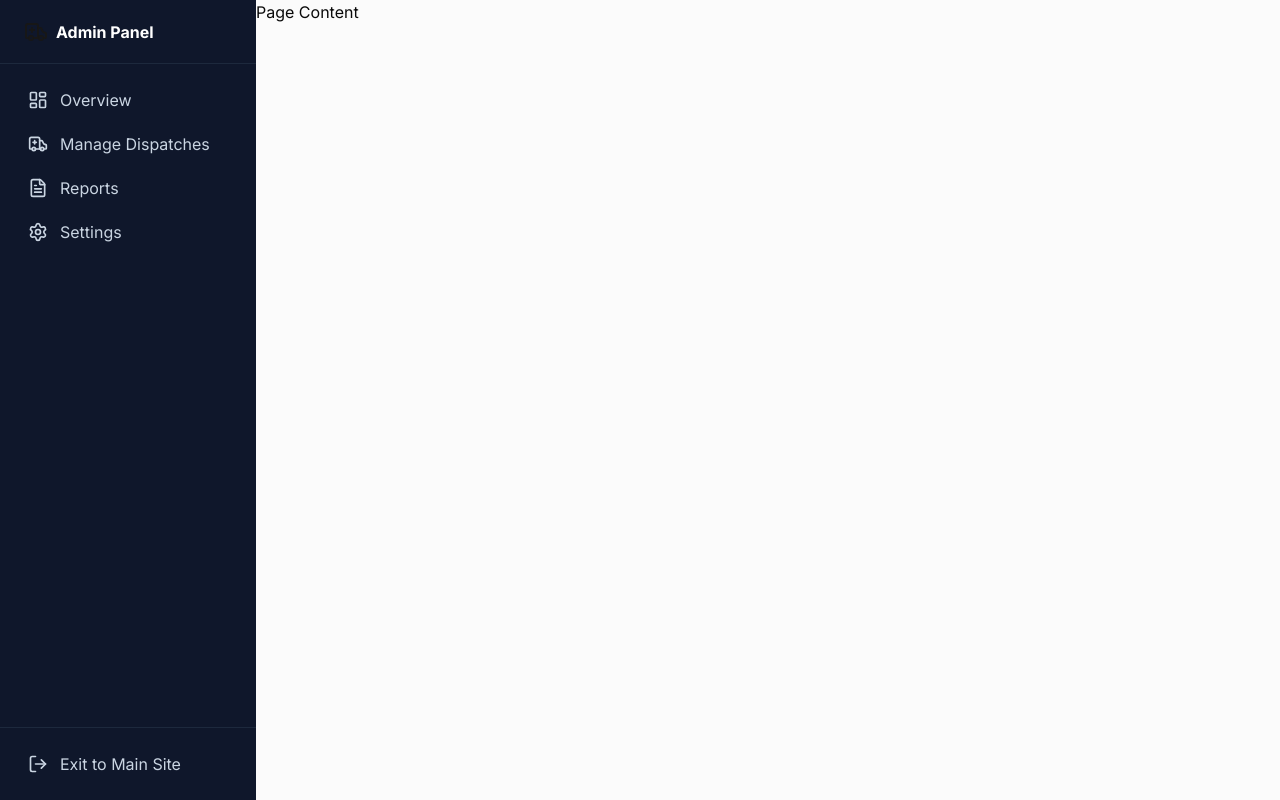
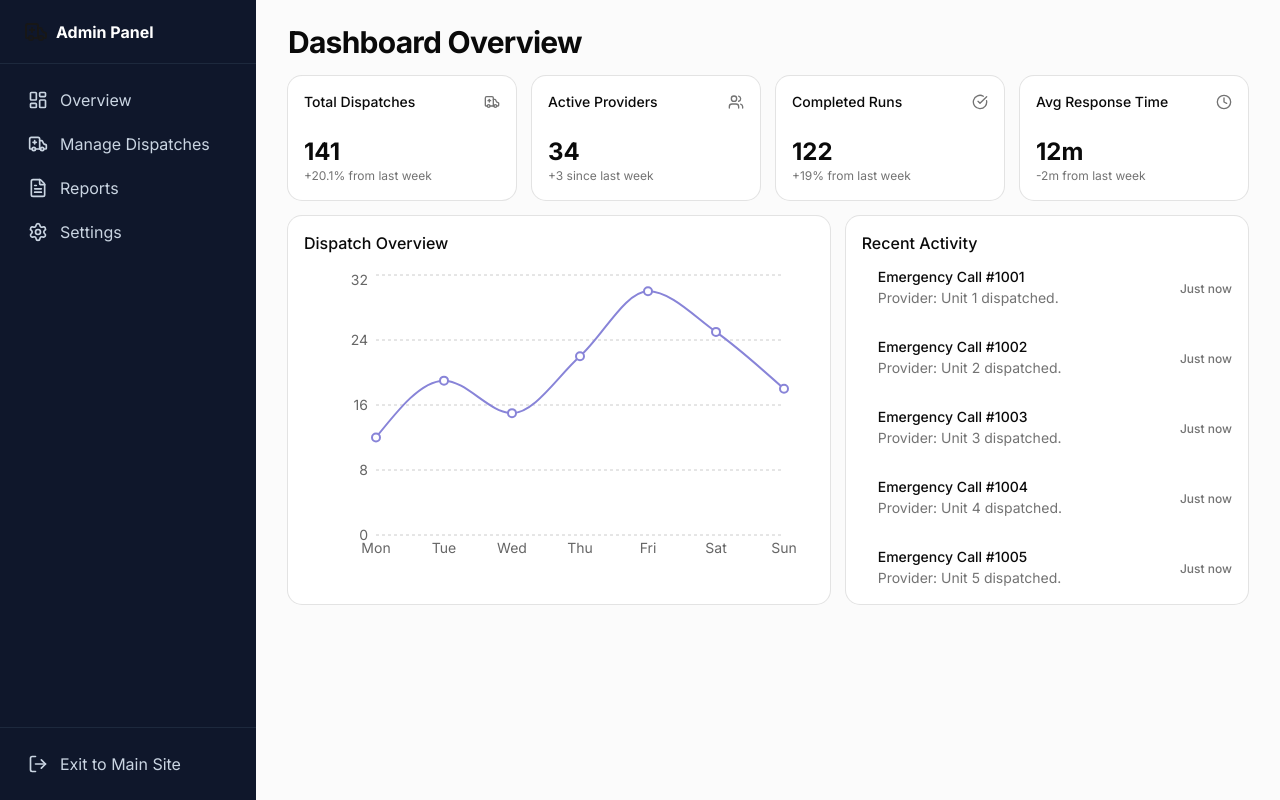
Before and after one commit to arpansarkar112/Emergency_Ambulance_Dispatch_System_frontend, a Next.js app: page /admin in a window 1280 px wide. Built offline with nearby package versions, Linux system fonts and the light colour scheme.

Commit message:
feat: build Admin overview page with Recharts

```diff
--- a/src/app/(admin)/admin/page.tsx
+++ b/src/app/(admin)/admin/page.tsx
@@ -1 +1,109 @@
-export default function Page() { return <div>Page Content</div> }
+"use client";
+
+import { Card, CardContent, CardHeader, CardTitle } from "@/components/ui/card";
+import { Ambulance, Users, CheckCircle, Clock } from "lucide-react";
+import { LineChart, Line, XAxis, YAxis, CartesianGrid, Tooltip, ResponsiveContainer } from 'recharts';
+
+const data = [
+  { name: 'Mon', dispatches: 12 },
+  { name: 'Tue', dispatches: 19 },
+  { name: 'Wed', dispatches: 15 },
+  { name: 'Thu', dispatches: 22 },
+  { name: 'Fri', dispatches: 30 },
+  { name: 'Sat', dispatches: 25 },
+  { name: 'Sun', dispatches: 18 },
+];
+
+export default function AdminOverview() {
+  return (
+    <div className="flex-1 space-y-4 p-8 pt-6">
+      <div className="flex items-center justify-between space-y-2">
+        <h2 className="text-3xl font-bold tracking-tight">Dashboard Overview</h2>
+      </div>
+
+      <div className="grid gap-4 md:grid-cols-2 lg:grid-cols-4">
+        <Card>
+          <CardHeader className="flex flex-row items-center justify-between space-y-0 pb-2">
+            <CardTitle className="text-sm font-medium">Total Dispatches</CardTitle>
+            <Ambulance className="h-4 w-4 text-muted-foreground" />
+          </CardHeader>
+          <CardContent>
+            <div className="text-2xl font-bold">141</div>
+            <p className="text-xs text-muted-foreground">+20.1% from last week</p>
+          </CardContent>
+        </Card>
+        <Card>
+          <CardHeader className="flex flex-row items-center justify-between space-y-0 pb-2">
+            <CardTitle className="text-sm font-medium">Active Providers</CardTitle>
+            <Users className="h-4 w-4 text-muted-foreground" />
+          </CardHeader>
+          <CardContent>
+            <div className="text-2xl font-bold">34</div>
+            <p className="text-xs text-muted-foreground">+3 since last week</p>
+          </CardContent>
+        </Card>
+        <Card>
+          <CardHeader className="flex flex-row items-center justify-between space-y-0 pb-2">
+            <CardTitle className="text-sm font-medium">Completed Runs</CardTitle>
+            <CheckCircle className="h-4 w-4 text-muted-foreground" />
+          </CardHeader>
+          <CardContent>
+            <div className="text-2xl font-bold">122</div>
+            <p className="text-xs text-muted-foreground">+19% from last week</p>
+          </CardContent>
+        </Card>
+        <Card>
+          <CardHeader className="flex flex-row items-center justify-between space-y-0 pb-2">
+            <CardTitle className="text-sm font-medium">Avg Response Time</CardTitle>
+            <Clock className="h-4 w-4 text-muted-foreground" />
+          </CardHeader>
+          <CardContent>
+            <div className="text-2xl font-bold">12m</div>
+            <p className="text-xs text-muted-foreground">-2m from last week</p>
+          </CardContent>
+        </Card>
+      </div>
+
+      <div className="grid gap-4 md:grid-cols-2 lg:grid-cols-7">
+        <Card className="col-span-4">
+          <CardHeader>
+            <CardTitle>Dispatch Overview</CardTitle>
+          </CardHeader>
+          <CardContent className="pl-2">
+            <div className="h-[300px] w-full">
+              <ResponsiveContainer width="100%" height="100%">
+                <LineChart data={data} margin={{ top: 5, right: 30, left: 20, bottom: 5 }}>
+                  <CartesianGrid strokeDasharray="3 3" vertical={false} />
+                  <XAxis dataKey="name" axisLine={false} tickLine={false} />
+                  <YAxis axisLine={false} tickLine={false} />
+                  <Tooltip />
+                  <Line type="monotone" dataKey="dispatches" stroke="#8884d8" strokeWidth={2} dot={{ r: 4 }} activeDot={{ r: 8 }} />
+                </LineChart>
+              </ResponsiveContainer>
+            </div>
+          </CardContent>
+        </Card>
+        <Card className="col-span-3">
+          <CardHeader>
+            <CardTitle>Recent Activity</CardTitle>
+          </CardHeader>
+          <CardContent>
+            <div className="space-y-8">
+              {[1,2,3,4,5].map((i) => (
+                <div key={i} className="flex items-center">
+                  <div className="ml-4 space-y-1">
+                    <p className="text-sm font-medium leading-none">Emergency Call #{1000 + i}</p>
+                    <p className="text-sm text-muted-foreground">Provider: Unit {i} dispatched.</p>
+                  </div>
+                  <div className="ml-auto font-medium text-xs text-muted-foreground">
+                    Just now
+                  </div>
+                </div>
+              ))}
+            </div>
+          </CardContent>
+        </Card>
+      </div>
+    </div>
+  );
+}
```
